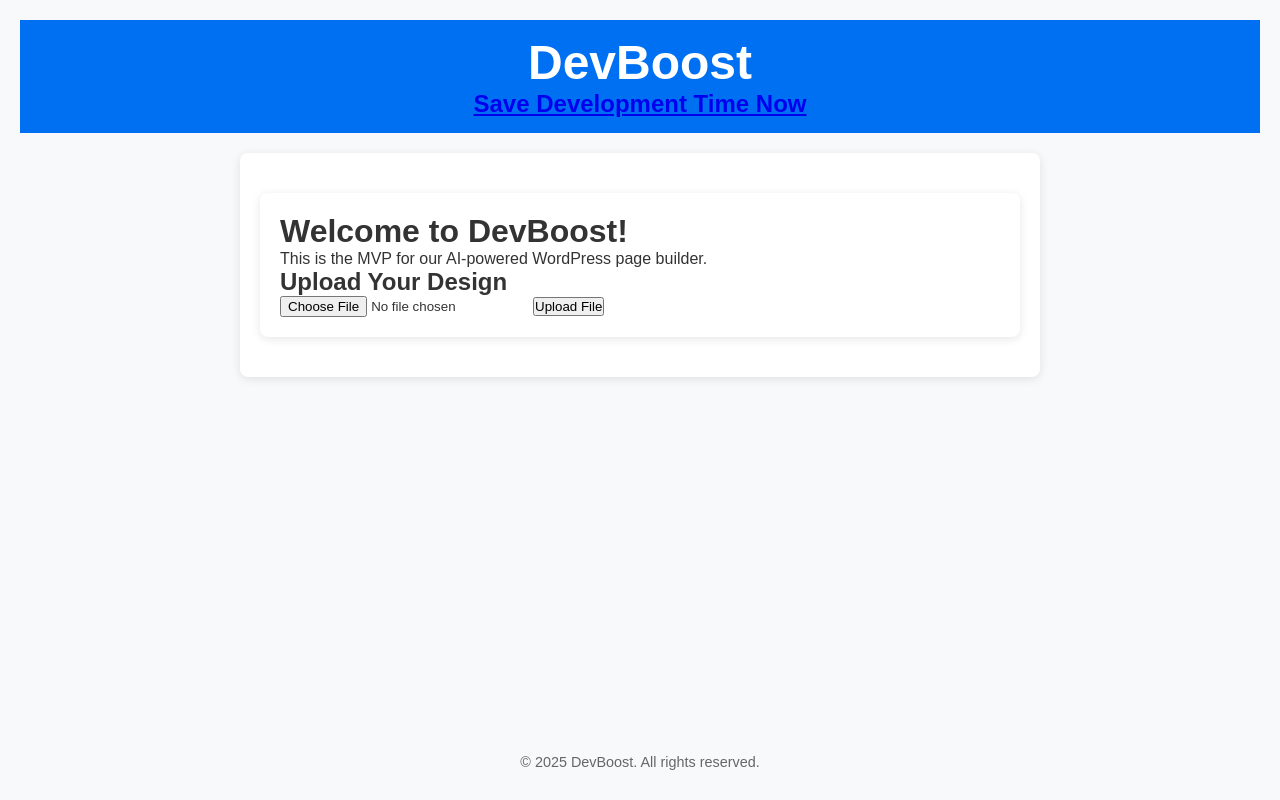
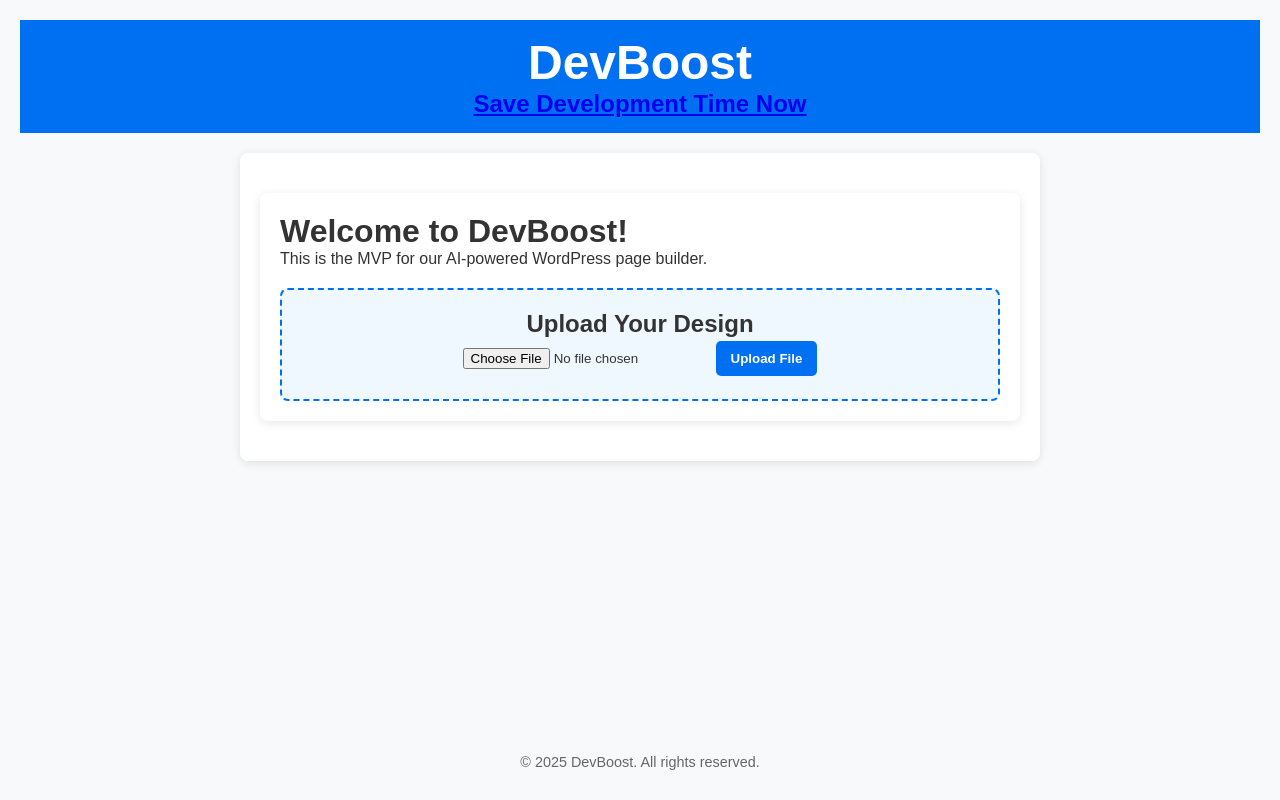
Before and after one commit to kimbrough2046/devboost-mvp, a Next.js app: page / in a window 1280 px wide. Built offline with nearby package versions, Linux system fonts and the light colour scheme.

Commit message:
Style file upload section

```diff
--- a/app/globals.css
+++ b/app/globals.css
@@ -58,3 +58,30 @@ footer {
     font-size: 1.2rem;
   }
 }
+/* Upload Section */
+.upload-section {
+  margin-top: 20px;
+  padding: 20px;
+  border: 2px dashed #0070f3;
+  text-align: center;
+  border-radius: 8px;
+  background-color: #f0f8ff;
+}
+
+.upload-section input {
+  margin: 10px 0;
+}
+
+.upload-section button {
+  padding: 10px 15px;
+  background-color: #0070f3;
+  color: white;
+  border: none;
+  border-radius: 5px;
+  cursor: pointer;
+  font-weight: bold;
+}
+
+.upload-section button:hover {
+  background-color: #005bb5;
+}
```
